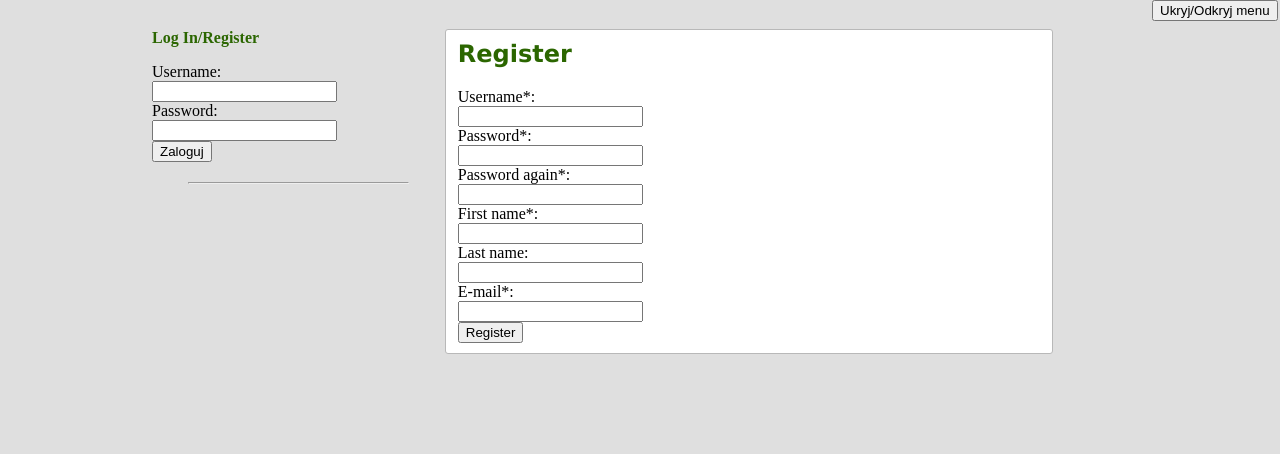
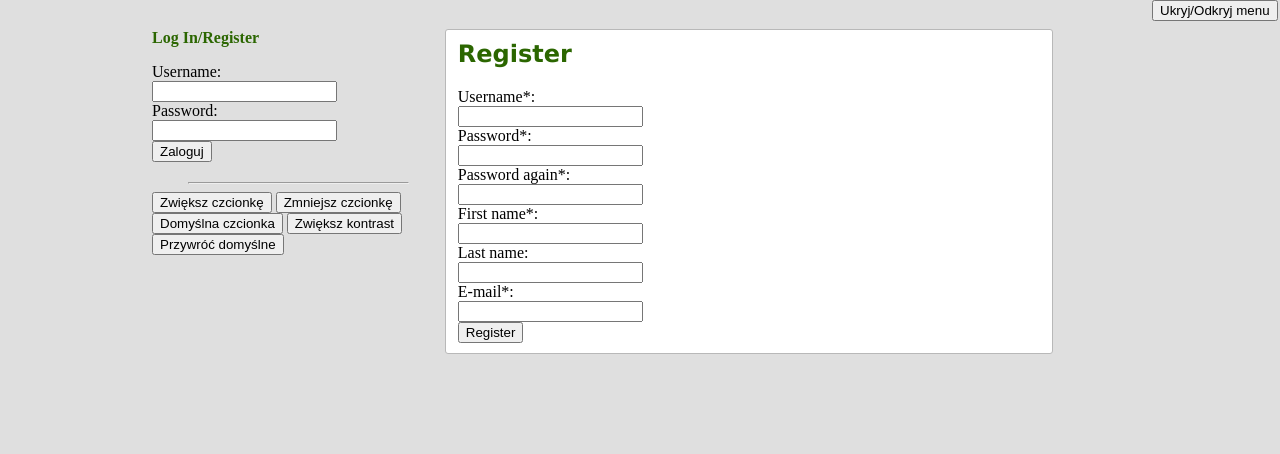
Before and after one commit to karlosos/StuckU, a PHP site: page /register.php in a window 1280 px wide. Shown: the part 25-479 px from the top of the page. Run offline with PHP 8.4, Linux system fonts and the light colour scheme; data comes from the database, SQL or seed files in the repository.

Commit message:
JavaScript - dynamiczne zwiekszanie czcionki
Zwiekszanie, zmniejszanie czcionki i lepszy kontrast.

```diff
--- a/includes/aside.php
+++ b/includes/aside.php
@@ -15,4 +15,120 @@
         echo "<hr style='width:75%'>";
     }
     ?>
+    <script>
+        var min = 8;
+        var max = 18;
+
+        function zwiekszCzcionke() {
+            var p = document.getElementsByTagName('p');
+            for (i = 0; i < p.length; i++) {
+                if (p[i].style.fontSize) {
+                    var s = parseInt(p[i].style.fontSize.replace("px", ""));
+                } else {
+                    var s = 12;
+                }
+                if (s != max) {
+                    s += 1;
+                }
+                p[i].style.fontSize = s + "px"
+            }
+        }
+
+        function zmniejszCzcionke() {
+            var p = document.getElementsByTagName('p');
+            for (i = 0; i < p.length; i++) {
+                if (p[i].style.fontSize) {
+                    var s = parseInt(p[i].style.fontSize.replace("px", ""));
+                } else {
+                    var s = 12;
+                }
+                if (s != min) {
+                    s -= 1;
+                }
+                p[i].style.fontSize = s + "px"
+            }
+
+        }
+
+        function domyslnaCzcionka() {
+            var p = document.getElementsByTagName('p');
+            for (i = 0; i < p.length; i++) {
+                 var s = 12;
+                p[i].style.fontSize = s + "px"
+            }
+        }
+
+        function zwiekszKontrast() {
+            var body = document.getElementById("body");
+            body.style.backgroundColor = "black";
+            body.style.color = "yellow";
+
+            if (document.getElementById("news_separate")) {
+                var news_separate = document.getElementById("news_separate");
+                news_separate.style.backgroundColor = "black";
+                news_separate.style.color = "yellow";
+            }
+
+            var p = document.getElementsByTagName('p');
+            for (i = 0; i < p.length; i++) {
+                p[i].style.color = "yellow";
+            }
+
+
+            var h4 = document.getElementsByTagName('h4');
+            for (i = 0; i < h4.length; i++) {
+                h4[i].style.color = "yellow";
+            }
+
+            var h3 = document.getElementsByTagName('h3');
+            for (i = 0; i < h3.length; i++) {
+                h3[i].style.color = "yellow";
+            }
+
+            var news = document.getElementsByTagName('div');
+            for (i = 0; i < news.length; i++) {
+                news[i].style.backgroundColor = "black";
+            }
+        }
+
+        function domyslnyKontrast() {
+            var body = document.getElementById("body");
+            body.style.backgroundColor = null;
+            body.style.color = null;
+
+            if (document.getElementById("news_separate")) {
+                var news_separate = document.getElementById("news_separate");
+                news_separate.style.backgroundColor = null;
+                news_separate.style.color = null;
+            }
+
+            var p = document.getElementsByTagName('p');
+            for (i = 0; i < p.length; i++) {
+                p[i].style.color = null;
+            }
+
+
+            var h4 = document.getElementsByTagName('h4');
+            for (i = 0; i < h4.length; i++) {
+                h4[i].style.color = null;
+            }
+
+            var h3 = document.getElementsByTagName('h3');
+            for (i = 0; i < h3.length; i++) {
+                h3[i].style.color = null;
+            }
+
+            var news = document.getElementsByTagName('div');
+            for (i = 0; i < news.length; i++) {
+                news[i].style.backgroundColor = null;
+            }
+        }
+    </script>
+    <button onclick="zwiekszCzcionke()">Zwiększ czcionkę</button>
+    <button onclick="zmniejszCzcionke()">Zmniejsz czcionkę</button>
+    <button onclick="domyslnaCzcionka()">Domyślna czcionka</button>
+    <button onclick="zwiekszKontrast()">Zwiększ kontrast</button>
+    <button onclick="domyslnyKontrast()">Przywróć domyślne</button>
+
+
 </aside>
--- a/includes/overlay/top.php
+++ b/includes/overlay/top.php
@@ -8,7 +8,7 @@
 <!DOCTYPE html>
 <html>
     <?php include 'includes/head.php'; ?>
-    <body>
+    <body id="body">
         <?php include 'includes/nav.php'; ?>
         <div id="container">
             <?php include 'includes/aside.php'; ?>
```
